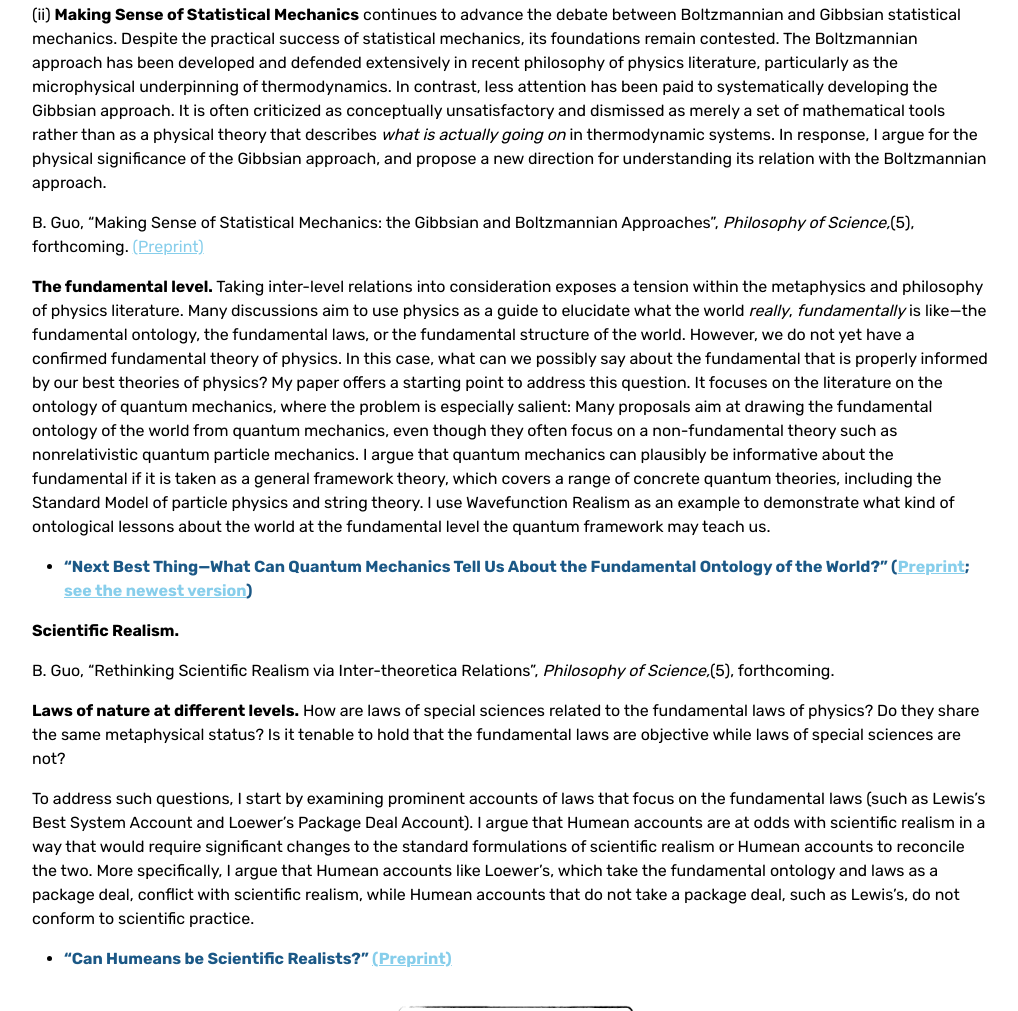
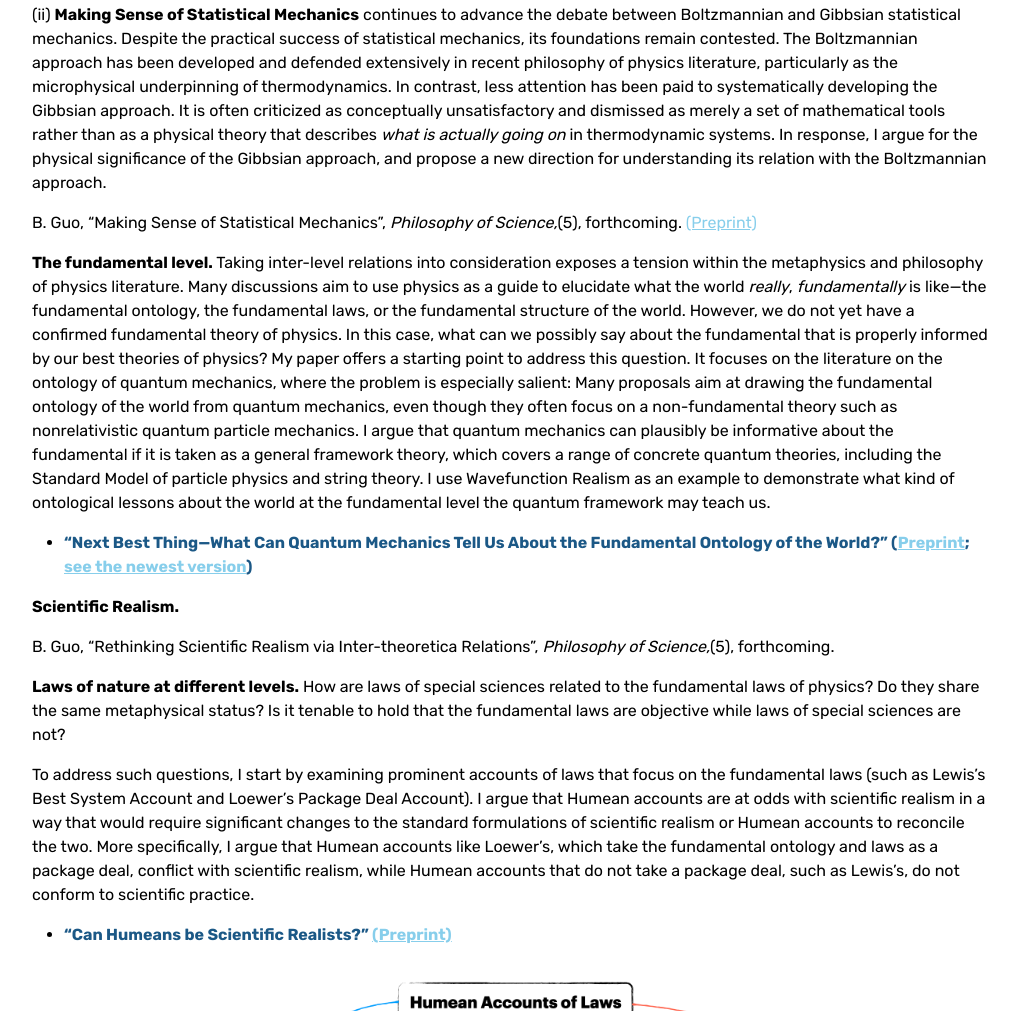
Before and after one commit to bixinguo/bixinguo.github.io, a plain HTML site: page index.html in a window 1280 px wide. Shown: the part 1051-2062 px from the top of the page, without its empty margins (34-1052 px from the left). Drawn offline with Linux system fonts and the light colour scheme.

Commit message:
Update citation for 'Making Sense of Statistical Mechanics'

```diff
--- a/index.html
+++ b/index.html
@@ -105,7 +105,7 @@ a:visited {
   	  </ul>
  <i>This work won the 17th Annual <a href="https://www.logicmathphysics.uwo.ca/?page_id=29">Clifton Memorial Prize</a> and Ernest Nagel Early-Career Scholar Essay Award by Philosophy of Science Association.</i>
 			<p> (ii) <b>Making Sense of Statistical Mechanics</b> continues to advance the debate between Boltzmannian and Gibbsian statistical mechanics. Despite the practical success of statistical mechanics, its foundations remain contested. The Boltzmannian approach has been developed and defended extensively in recent philosophy of physics literature, particularly as the microphysical underpinning of thermodynamics. In contrast, less attention has been paid to systematically developing the Gibbsian approach. It is often criticized as conceptually unsatisfactory and dismissed as merely a set of mathematical tools rather than as a physical theory that describes <i>what is actually going on</i> in thermodynamic systems. In response, I argue for the physical significance of the Gibbsian approach, and propose a new direction for understanding its relation with the Boltzmannian approach.</p>
-			<p>B. Guo, “Making Sense of Statistical Mechanics: the Gibbsian and Boltzmannian Approaches”, <i>Philosophy of Science,</i>(5), forthcoming. <a href="https://philsci-archive.pitt.edu/id/eprint/30431/">(Preprint)</a></p>
+			<p>B. Guo, “Making Sense of Statistical Mechanics”, <i>Philosophy of Science,</i>(5), forthcoming. <a href="https://philsci-archive.pitt.edu/id/eprint/30431/">(Preprint)</a></p>
 
   <p><b>The fundamental level.</b> Taking inter-level relations into consideration exposes a tension within the metaphysics and philosophy of physics literature. Many discussions aim to use physics as a guide to elucidate what the world <i>really</i>, <i>fundamentally</i> is like—the fundamental ontology, the fundamental laws, or the fundamental structure of the world. However, we do not yet have a confirmed fundamental theory of physics. In this case, what can we possibly say about the fundamental that is properly informed by our best theories of physics? My paper offers a starting point to address this question. It focuses on the literature on the ontology of quantum mechanics, where the problem is especially salient: Many proposals aim at drawing the fundamental ontology of the world from quantum mechanics, even though they often focus on a non-fundamental theory such as nonrelativistic quantum particle mechanics. I argue that quantum mechanics can plausibly be informative about the fundamental if it is taken as a general framework theory, which covers a range of concrete quantum theories, including the Standard Model of particle physics and string theory. I use Wavefunction Realism as an example to demonstrate what kind of ontological lessons about the world at the fundamental level the quantum framework may teach us.<p>
         	<ul style="list-style-type: disc; padding-left: 2em; margin: 0;">
```
